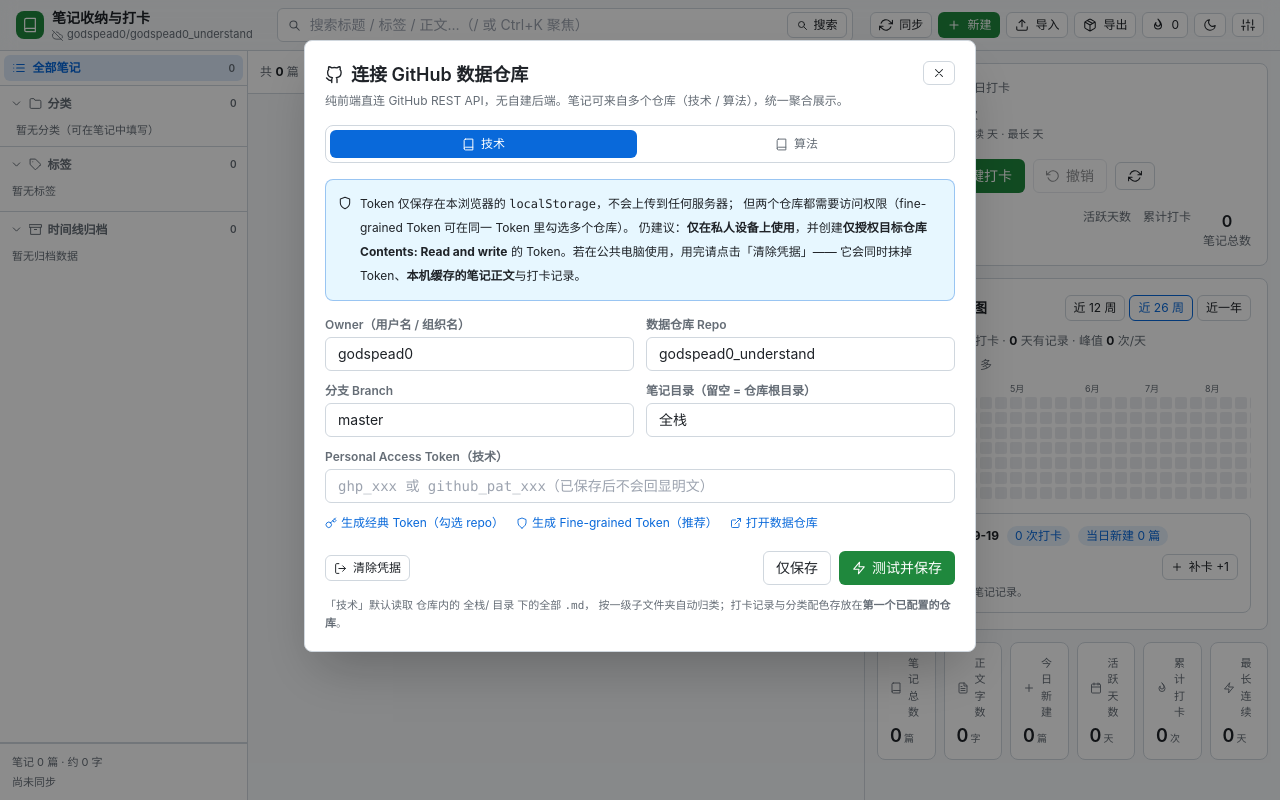
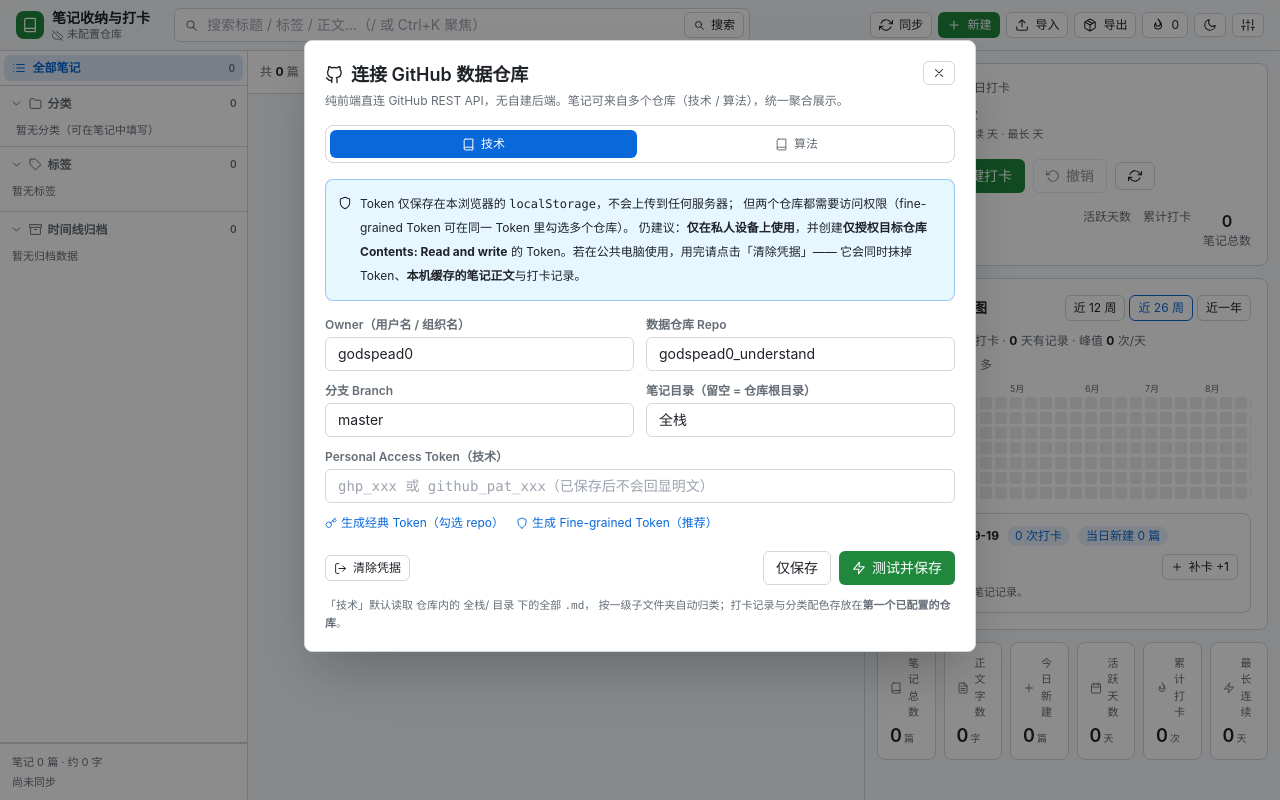
Before and after one commit to godspead0/godspead0.github.io, a Vue app in the folder notes-manager/: page / in a window 1280 px wide. Built offline with nearby package versions, Linux system fonts and the light colour scheme.

Commit message:
fix(privacy): 访客不再看到默认仓库名（顶栏标识 + 配置弹窗外链）

```diff
--- a/notes-manager/src/components/AppHeader.vue
+++ b/notes-manager/src/components/AppHeader.vue
@@ -16,11 +16,21 @@
 const { notes } = ws
 const { keyword, hasActiveFilter, clearFilters, filteredCount } = useSearch(notes)
 const { isDark, toggleTheme } = useTheme()
-const { form, connected, openModal } = useConfig()
+const { vaults, connected, openModal } = useConfig()
 
 const searchInput = ref(null)
 
-const repoLabel = computed(() => (form.repo ? `${form.owner}/${form.repo}` : '未配置仓库'))
+/**
+ * 顶栏仓库标识。
+ * 只反映**真正配置过**（填了 Token + Owner + Repo）的仓库 —— 不能直接用 `form`，
+ * 因为 form 初始值来自代码里的默认配置，会让访客看到他从没配过的仓库名。
+ */
+const repoLabel = computed(() => {
+  const list = vaults.value.filter((v) => v.token && v.owner && v.repo)
+  if (!list.length) return '未配置仓库'
+  if (list.length === 1) return `${list[0].owner}/${list[0].repo}`
+  return list.map((v) => v.label).join(' + ')
+})
 
 async function onSync() {
   await ws.refresh()
--- a/notes-manager/src/components/ConfigModal.vue
+++ b/notes-manager/src/components/ConfigModal.vue
@@ -31,9 +31,16 @@
 
 const tokenUrl = 'https://github.com/settings/tokens/new?scopes=repo&description=notes-manager-vault'
 const fineGrainedUrl = 'https://github.com/settings/personal-access-tokens/new'
-const repoUrl = computed(() =>
-  form.owner && form.repo ? `https://github.com/${form.owner}/${form.repo}` : '',
-)
+/**
+ * 「打开数据仓库」外链。
+ * 只在该页签**确实配置过**（存了 Token）时给出 —— 不能用 form.owner/form.repo 判断，
+ * 因为 form 的初始值来自代码里的默认配置，会让访客看到一个他从没配过的仓库链接。
+ */
+const repoUrl = computed(() => {
+  const v = editingVault.value
+  if (!v || !v.token || !v.owner || !v.repo) return ''
+  return `https://github.com/${v.owner}/${v.repo}`
+})
 /** 该仓库的笔记目录：空串表示仓库根目录 */
 const notesDirLabel = computed(() =>
   form.notesDir ? `仓库内的 ${form.notesDir}/ 目录` : '仓库根目录（含子文件夹）',
```
Also changed, not shown: notes-manager/scripts/smoke.mjs (+9 -0 lines).
